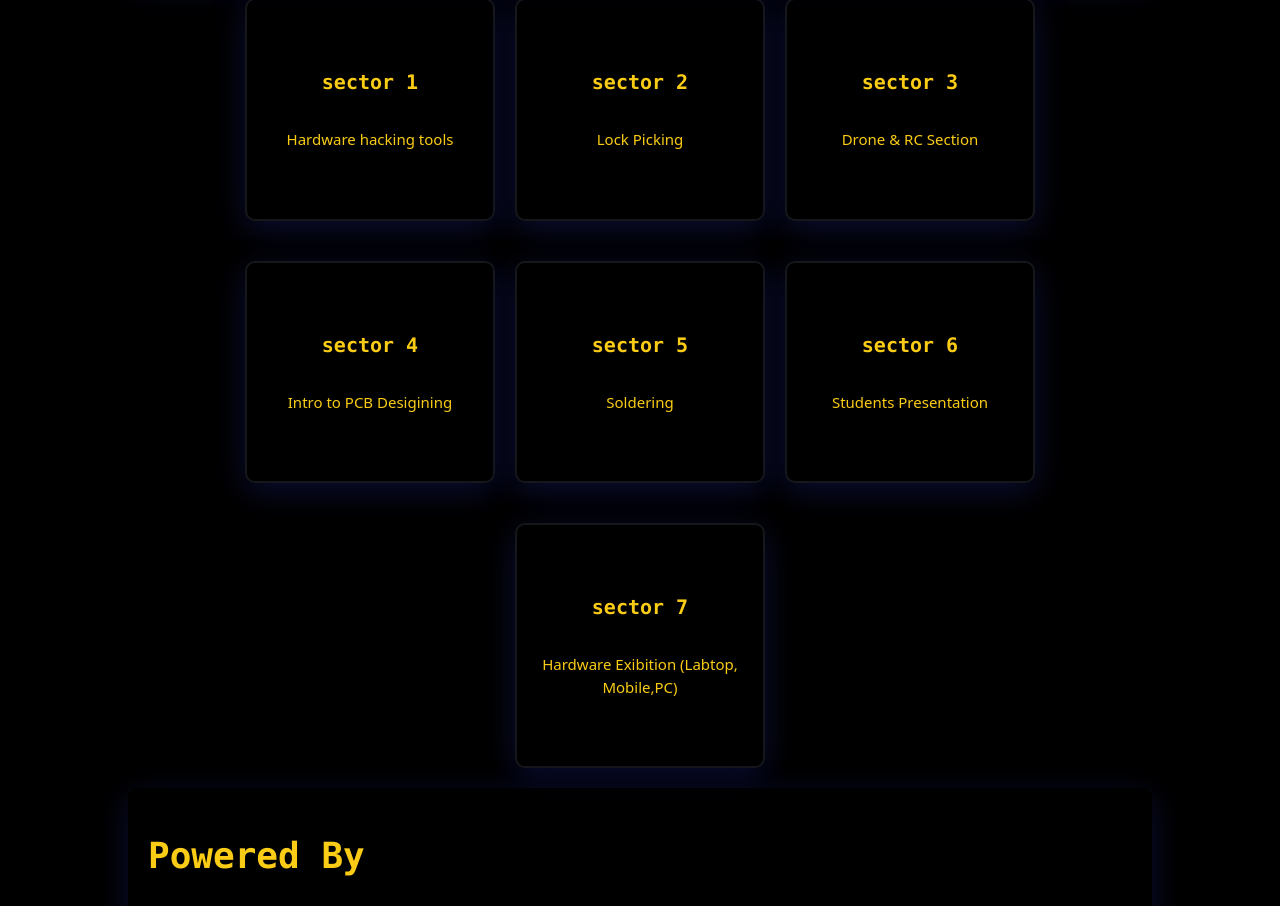
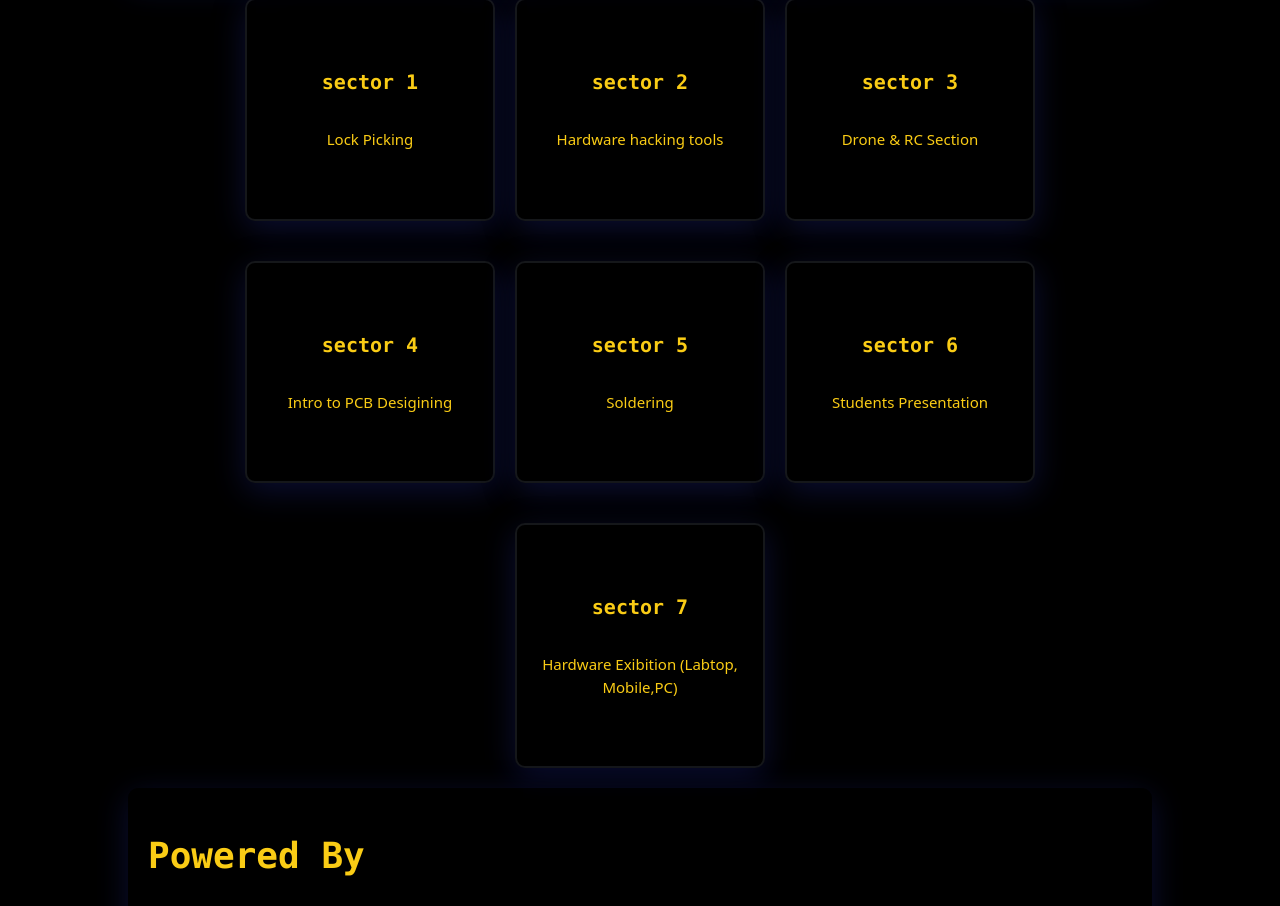
Before and after one commit to thanzeeroffsec/nanode, a Next.js app: page / in a window 1280 px wide. Shown: the part 1354-2260 px from the top of the page. Built offline with nearby package versions, Linux system fonts and the light colour scheme.

Commit message:
again changed sector

```diff
--- a/src/data.js
+++ b/src/data.js
@@ -1,7 +1,7 @@
 export const dataContent = [
   {
     id: 1,
-    content: "Hardware hacking tools",
+    content: "Lock Picking ",
   },
   {
     id: 2,
@@ -25,6 +25,6 @@ export const dataContent = [
   },
   {
     id: 7,
-    content: "Lock Picking",
+    content: "Hardware hacking tools",
   },
 ];
```
